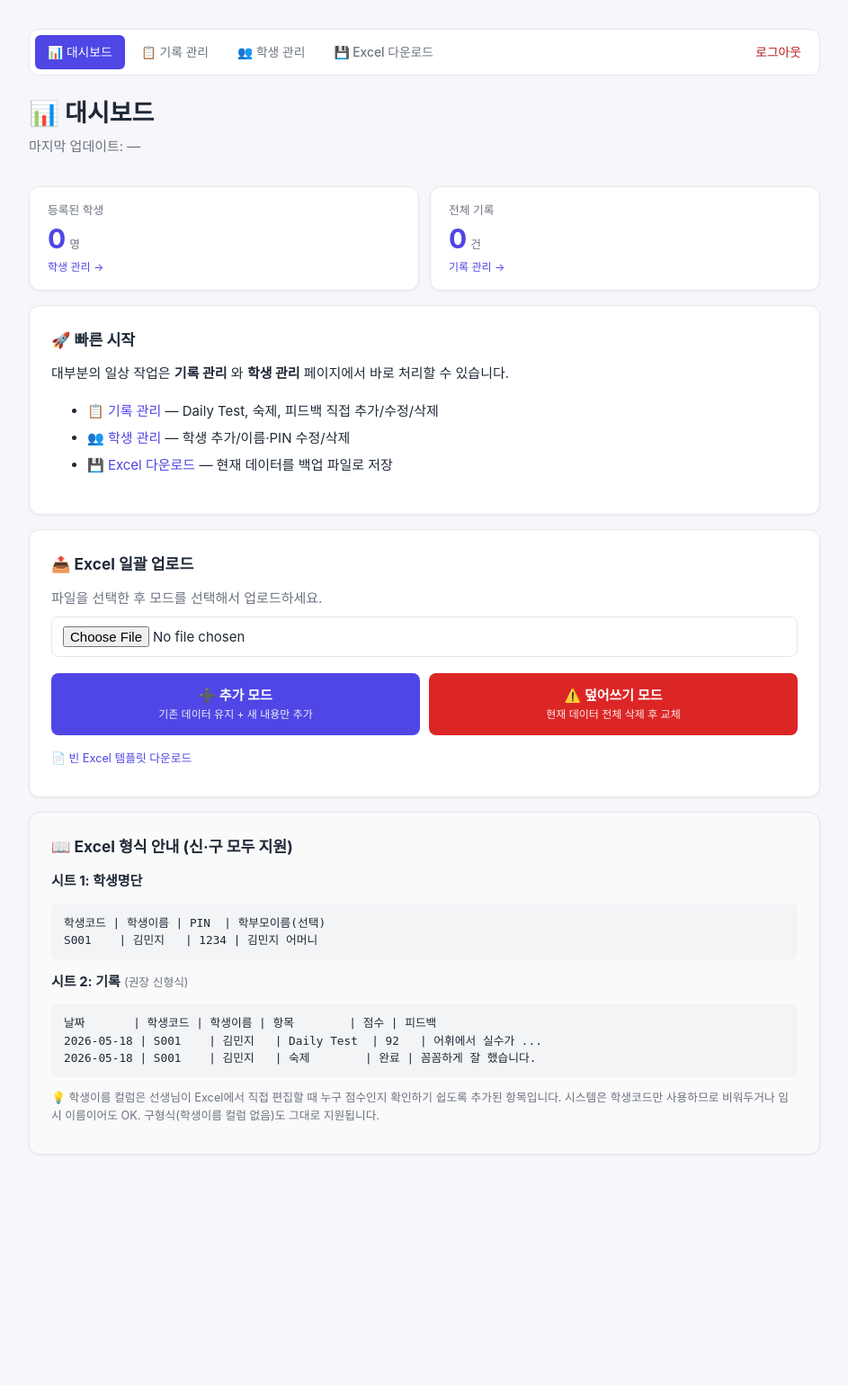
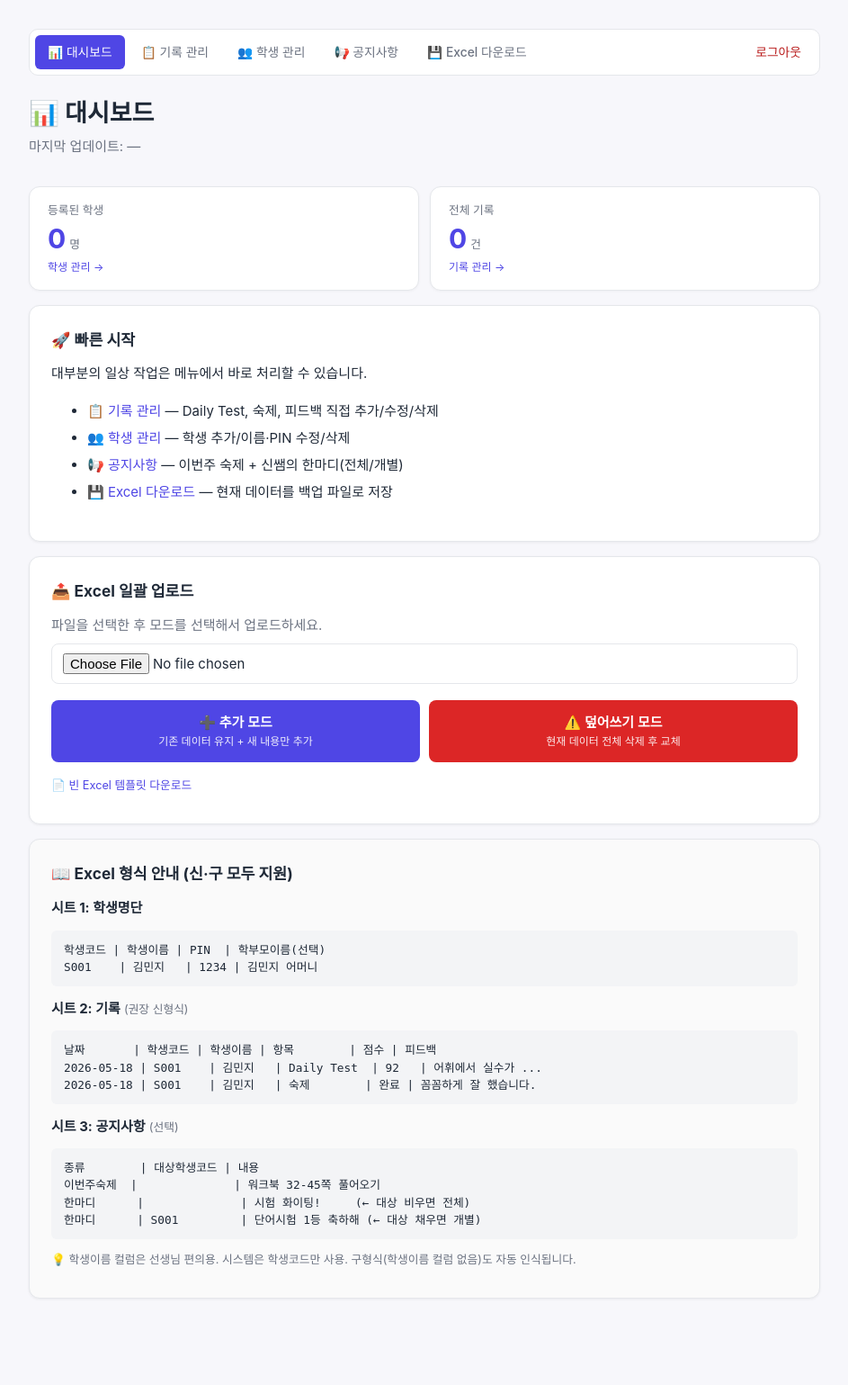
Before and after one commit to hernameisheather/Boin_theopen, a Flask app: page /admin in a window 1280 px wide. Shown: the whole page at 90% size, without its empty margins (168-1111 px from the left). Before the commit the page ends 1283 px from the top, so only its background shows below. Run offline with Flask 3, Linux system fonts and the light colour scheme; the visitor is signed in with stand-in values (Sample User, id 1).

Commit message:
Add homework + 신쌤의 한마디 (broadcast/individual messages)

```diff
--- a/app.py
+++ b/app.py
@@ -36,7 +36,13 @@ app.secret_key = APP_SECRET
 app.config["MAX_CONTENT_LENGTH"] = 10 * 1024 * 1024  # 10MB
 
 # ─── 데이터 ──────────────────────────────────────────────────
-_data_cache = {"mtime": 0, "students": {}, "records": []}
+_data_cache = {
+    "mtime": 0,
+    "students": {},
+    "records": [],
+    "homework": "",       # 이번주 숙제 (전체 공통, 단일 값)
+    "messages": [],       # 신쌤의 한마디: [{"student_code": "", "content": "..."}]
+}
 
 
 def _parse_date(v):
@@ -48,10 +54,11 @@ def _parse_date(v):
 
 
 def _parse_workbook(wb):
-    """openpyxl Workbook을 students/records로 파싱.
+    """openpyxl Workbook을 (students, records, homework, messages)로 파싱.
     `기록` 시트는 두 가지 형식 모두 자동 감지:
       - 신형식: 날짜 | 학생코드 | 학생이름 | 항목 | 점수 | 피드백
       - 구형식: 날짜 | 학생코드 | 항목 | 점수 | 피드백
+    `공지사항` 시트(선택): 종류 | 대상학생코드 | 내용
     """
     students = {}
     if "학생명단" in wb.sheetnames:
@@ -71,7 +78,6 @@ def _parse_workbook(wb):
         ws = wb["기록"]
         rows = list(ws.iter_rows(values_only=True))
         if rows:
-            # 헤더 행으로 형식 판별
             header = [str(c).strip() if c is not None else "" for c in rows[0]]
             has_name_col = len(header) >= 3 and header[2] in ("학생이름", "이름", "name", "Name")
 
@@ -79,7 +85,6 @@ def _parse_workbook(wb):
                 if not row or row[0] is None or (len(row) > 1 and row[1] is None):
                     continue
                 if has_name_col:
-                    # 신형식
                     records.append({
                         "date": _parse_date(row[0]),
                         "student_code": str(row[1]).strip(),
@@ -88,7 +93,6 @@ def _parse_workbook(wb):
                         "feedback": str(row[5]).strip() if len(row) > 5 and row[5] else "",
                     })
                 else:
-                    # 구형식
                     records.append({
                         "date": _parse_date(row[0]),
                         "student_code": str(row[1]).strip(),
@@ -97,13 +101,30 @@ def _parse_workbook(wb):
                         "feedback": str(row[4]).strip() if len(row) > 4 and row[4] else "",
                     })
 
-    return students, records
+    homework = ""
+    messages = []
+    if "공지사항" in wb.sheetnames:
+        ws = wb["공지사항"]
+        for row in list(ws.iter_rows(values_only=True))[1:]:
+            if not row or row[0] is None:
+                continue
+            kind = str(row[0]).strip()
+            code = str(row[1]).strip() if len(row) > 1 and row[1] else ""
+            content = str(row[2]).strip() if len(row) > 2 and row[2] else ""
+            if not content:
+                continue
+            if kind in ("이번주숙제", "이번주 숙제", "숙제", "homework"):
+                homework = content  # 마지막 행이 최종 값
+            elif kind in ("한마디", "신쌤의한마디", "신쌤의 한마디", "메시지", "message"):
+                messages.append({"student_code": code, "content": content})
+
+    return students, records, homework, messages
 
 
 def load_data():
     """Excel을 읽어서 메모리에 캐싱. 파일 수정시각이 바뀌면 재로딩."""
     if not os.path.exists(EXCEL_PATH):
-        _data_cache.update({"mtime": 0, "students": {}, "records": []})
+        _data_cache.update({"mtime": 0, "students": {}, "records": [], "homework": "", "messages": []})
         return _data_cache
 
     mtime = os.path.getmtime(EXCEL_PATH)
@@ -111,14 +132,33 @@ def load_data():
         return _data_cache
 
     wb = load_workbook(EXCEL_PATH, data_only=True)
-    students, records = _parse_workbook(wb)
+    students, records, homework, messages = _parse_workbook(wb)
 
-    _data_cache.update({"mtime": mtime, "students": students, "records": records})
+    _data_cache.update({
+        "mtime": mtime,
+        "students": students,
+        "records": records,
+        "homework": homework,
+        "messages": messages,
+    })
     return _data_cache
 
 
-def save_data(students, records):
-    """현재 메모리 상태를 Excel 파일로 저장 (신형식: 학생이름 컬럼 포함)."""
+def save_data(students=None, records=None, homework=None, messages=None):
+    """현재 메모리 상태를 Excel 파일로 저장.
+    None을 전달하면 현재 캐시 값을 그대로 유지 (덮어쓰기 안 함).
+    """
+    if students is None or records is None or homework is None or messages is None:
+        current = load_data()
+        if students is None:
+            students = current["students"]
+        if records is None:
+            records = current["records"]
+        if homework is None:
+            homework = current["homework"]
+        if messages is None:
+            messages = current["messages"]
+
     wb = Workbook()
     ws1 = wb.active
     ws1.title = "학생명단"
@@ -130,7 +170,7 @@ def save_data(students, records):
     ws2.append(["날짜", "학생코드", "학생이름", "항목", "점수", "피드백"])
     for r in records:
         code = r.get("student_code", "")
-        name = students.get(code, {}).get("name", "")  # 학생명단에서 자동 채우기
+        name = students.get(code, {}).get("name", "")
         ws2.append([
             r.get("date", ""),
             code,
@@ -140,7 +180,18 @@ def save_data(students, records):
             r.get("feedback", ""),
         ])
 
-    for ws, widths in [(ws1, [10, 12, 8, 18]), (ws2, [12, 10, 12, 14, 8, 50])]:
+    ws3 = wb.create_sheet("공지사항")
+    ws3.append(["종류", "대상학생코드", "내용"])
+    if homework:
+        ws3.append(["이번주숙제", "", homework])
+    for m in messages:
+        ws3.append(["한마디", m.get("student_code", ""), m.get("content", "")])
+
+    for ws, widths in [
+        (ws1, [10, 12, 8, 18]),
+        (ws2, [12, 10, 12, 14, 8, 50]),
+        (ws3, [14, 14, 60]),
+    ]:
         for i, w in enumerate(widths, 1):
             ws.column_dimensions[chr(64 + i)].width = w
 
@@ -150,7 +201,9 @@ def save_data(students, records):
 
 
 def _parse_uploaded_excel(file_storage):
-    """업로드된 Excel 파일을 임시 저장 후 파싱."""
+    """업로드된 Excel 파일을 임시 저장 후 파싱.
+    반환: (students, records, homework, messages)
+    """
     import tempfile
     with tempfile.NamedTemporaryFile(suffix=".xlsx", delete=False) as tmp:
         file_storage.save(tmp.name)
@@ -316,6 +369,12 @@ def my_page():
         if len(pts) >= 2:
             charts[cat] = _build_chart(pts)
 
+    # 이 학생에게 보여줄 한마디: 공통(빈 코드) + 본인 개별
+    my_messages = [
+        m for m in data["messages"]
+        if not m.get("student_code") or m.get("student_code") == code
+    ]
+
     return render_template(
         "student.html",
         student=student,
@@ -324,6 +383,8 @@ def my_page():
         stats=stats,
         class_avg=class_avg,
         charts=charts,
+        homework=data["homework"],
+        messages=my_messages,
         last_update=datetime.fromtimestamp(data["mtime"]).strftime("%Y-%m-%d %H:%M") if data["mtime"] else "—",
     )
 
@@ -358,38 +419,39 @@ def admin():
                 flash("Excel(.xlsx) 파일만 업로드 가능합니다.", "error")
             else:
                 try:
-                    new_students, new_records = _parse_uploaded_excel(f)
+                    new_students, new_records, new_homework, new_messages = _parse_uploaded_excel(f)
                 except Exception as e:
                     flash(f"엑셀 파일을 읽을 수 없습니다: {e}", "error")
                     return redirect(url_for("admin"))
 
                 if mode == "append":
-                    # 기존 데이터와 병합
                     current = load_data()
                     merged_students = dict(current["students"])
                     added_students = 0
-                    updated_pin_count = 0
                     for code, s in new_students.items():
                         if code not in merged_students:
                             merged_students[code] = s
                             added_students += 1
-                        else:
-                            # 학생코드 중복: 이름/PIN/학부모 정보는 기존 유지 (의도치 않은 덮어쓰기 방지)
-                            pass
 
-                    # 기록은 그대로 추가 (중복 검사 안 함 — 동일 날짜 여러 기록 허용)
                     merged_records = current["records"] + new_records
-                    save_data(merged_students, merged_records)
+                    # 이번주 숙제: 업로드 파일에 있으면 교체, 없으면 기존 유지
+                    final_homework = new_homework if new_homework else current["homework"]
+                    # 한마디: 기존 + 신규 모두 보존
+                    merged_messages = current["messages"] + new_messages
+
+                    save_data(merged_students, merged_records, final_homework, merged_messages)
+                    parts = [f"신규 학생 {added_students}명", f"기록 {len(new_records)}건"]
+                    if new_homework:
+                        parts.append("이번주 숙제 교체")
+                    if new_messages:
+                        parts.append(f"한마디 {len(new_messages)}건")
+                    flash(f"추가 완료: {', '.join(parts)} 적용됨.", "success")
+                else:
+                    # 덮어쓰기: 전체 교체
+                    save_data(new_students, new_records, new_homework, new_messages)
                     flash(
-                        f"추가 완료: 신규 학생 {added_students}명, 기록 {len(new_records)}건 추가. "
-                        f"(중복 학생코드는 기존 정보 유지)",
-                        "success"
-                    )
-                else:
-                    # 덮어쓰기: 기존 데이터 모두 삭제 후 업로드 내용으로 교체
-                    save_data(new_students, new_records)
-                    flash(
-                        f"덮어쓰기 완료: 학생 {len(new_students)}명, 기록 {len(new_records)}건으로 전체 교체됨.",
+                        f"덮어쓰기 완료: 학생 {len(new_students)}명, 기록 {len(new_records)}건, "
+                        f"한마디 {len(new_messages)}건으로 전체 교체됨.",
                         "success"
                     )
         return redirect(url_for("admin"))
@@ -541,8 +603,9 @@ def admin_student_edit(code):
         if request.form.get("action") == "delete":
             del data["students"][code]
             data["records"] = [r for r in data["records"] if r["student_code"] != code]
-            save_data(data["students"], data["records"])
-            flash(f"학생 '{code}'와(과) 관련된 모든 기록이 삭제되었습니다.", "success")
+            data["messages"] = [m for m in data["messages"] if m.get("student_code") != code]
+            save_data(data["students"], data["records"], data["homework"], data["messages"])
+            flash(f"학생 '{code}'와(과) 관련된 모든 기록·한마디가 삭제되었습니다.", "success")
             return redirect(url_for("admin_students"))
 
         new_code = request.form.get("student_code", "").strip()
@@ -576,6 +639,59 @@ def admin_student_edit(code):
     )
 
 
+# ─── 라우트: 관리자 — 공지사항(이번주 숙제 + 한마디) ────────
+@app.route("/admin/announcements", methods=["GET", "POST"])
+@admin_required
+def admin_announcements():
+    data = load_data()
+
+    if request.method == "POST":
+        action = request.form.get("action", "")
+
+        if action == "update_homework":
+            new_homework = request.form.get("homework", "").strip()
+            save_data(homework=new_homework)
+            if new_homework:
+                flash("이번주 숙제가 업데이트되었습니다.", "success")
+            else:
+                flash("이번주 숙제가 삭제되었습니다.", "success")
+
+        elif action == "add_message":
+            content = request.form.get("content", "").strip()
+            student_code = request.form.get("student_code", "").strip()
+            if not content:
+                flash("한마디 내용을 입력해주세요.", "error")
+            elif student_code and student_code not in data["students"]:
+                flash("선택한 학생코드가 존재하지 않습니다.", "error")
+            else:
+                new_messages = data["messages"] + [{"student_code": student_code, "content": content}]
+                save_data(messages=new_messages)
+                target = data["students"][student_code]["name"] if student_code else "전체"
+                flash(f"한마디가 추가되었습니다. (대상: {target})", "success")
+
+        elif action == "delete_message":
+            try:
+                idx = int(request.form.get("idx", -1))
+            except ValueError:
+                idx = -1
+            if 0 <= idx < len(data["messages"]):
+                new_messages = list(data["messages"])
+                del new_messages[idx]
+                save_data(messages=new_messages)
+                flash("한마디가 삭제되었습니다.", "success")
+            else:
+                flash("삭제할 한마디를 찾을 수 없습니다.", "error")
+
+        return redirect(url_for("admin_announcements"))
+
+    return render_template(
+        "admin_announcements.html",
+        homework=data["homework"],
+        messages=data["messages"],
+        students=data["students"],
+    )
+
+
 # ─── 라우트: Excel 다운로드/템플릿 ───────────────────────────
 @app.route("/admin/download")
 @admin_required
@@ -594,7 +710,7 @@ def admin_download():
 
 @app.route("/admin/template")
 def download_template():
-    """빈 Excel 템플릿 다운로드 (신형식: 학생이름 컬럼 포함)."""
+    """빈 Excel 템플릿 다운로드 (3시트: 학생명단, 기록, 공지사항)."""
     wb = Workbook()
     ws1 = wb.active
     ws1.title = "학생명단"
@@ -610,7 +726,17 @@ def download_template():
     ws2.append(["2026-05-18", "S002", "이도윤", "Daily Test", "85",
                 "문법 파트에서 2개 틀렸습니다. 복습 권장."])
 
-    for ws, widths in [(ws1, [10, 12, 8, 18]), (ws2, [12, 10, 12, 14, 8, 50])]:
+    ws3 = wb.create_sheet("공지사항")
+    ws3.append(["종류", "대상학생코드", "내용"])
+    ws3.append(["이번주숙제", "", "워크북 32-45쪽 풀고, 단어 50개 외워오기"])
+    ws3.append(["한마디", "", "시험 기간 화이팅! 모두 잘 할 수 있을거예요."])
+    ws3.append(["한마디", "S001", "단어시험 1등 축하해요. 다음주도 기대할게요!"])
+
+    for ws, widths in [
+        (ws1, [10, 12, 8, 18]),
+        (ws2, [12, 10, 12, 14, 8, 50]),
+        (ws3, [14, 14, 60]),
+    ]:
         for i, w in enumerate(widths, 1):
             ws.column_dimensions[chr(64 + i)].width = w
 
--- a/templates/_admin_nav.html
+++ b/templates/_admin_nav.html
@@ -2,6 +2,7 @@
   <a href="{{ url_for('admin') }}" class="{% if request.endpoint == 'admin' %}active{% endif %}">📊 대시보드</a>
   <a href="{{ url_for('admin_records') }}" class="{% if request.endpoint in ['admin_records', 'admin_record_edit'] %}active{% endif %}">📋 기록 관리</a>
   <a href="{{ url_for('admin_students') }}" class="{% if request.endpoint in ['admin_students', 'admin_student_edit'] %}active{% endif %}">👥 학생 관리</a>
+  <a href="{{ url_for('admin_announcements') }}" class="{% if request.endpoint == 'admin_announcements' %}active{% endif %}">📢 공지사항</a>
   <a href="{{ url_for('admin_download') }}">💾 Excel 다운로드</a>
   <a href="{{ url_for('admin_logout') }}" class="logout">로그아웃</a>
 </nav>
--- a/templates/admin.html
+++ b/templates/admin.html
@@ -25,10 +25,11 @@
 
 <section class="card">
   <h2>🚀 빠른 시작</h2>
-  <p>대부분의 일상 작업은 <b>기록 관리</b> 와 <b>학생 관리</b> 페이지에서 바로 처리할 수 있습니다.</p>
+  <p>대부분의 일상 작업은 메뉴에서 바로 처리할 수 있습니다.</p>
   <ul style="line-height:2;">
     <li>📋 <a href="{{ url_for('admin_records') }}">기록 관리</a> — Daily Test, 숙제, 피드백 직접 추가/수정/삭제</li>
     <li>👥 <a href="{{ url_for('admin_students') }}">학생 관리</a> — 학생 추가/이름·PIN 수정/삭제</li>
+    <li>📢 <a href="{{ url_for('admin_announcements') }}">공지사항</a> — 이번주 숙제 + 신쌤의 한마디(전체/개별)</li>
     <li>💾 <a href="{{ url_for('admin_download') }}">Excel 다운로드</a> — 현재 데이터를 백업 파일로 저장</li>
   </ul>
 </section>
@@ -64,6 +65,11 @@ S001    | 김민지   | 1234 | 김민지 어머니</pre>
   <pre>날짜       | 학생코드 | 학생이름 | 항목        | 점수 | 피드백
 2026-05-18 | S001    | 김민지   | Daily Test  | 92   | 어휘에서 실수가 ...
 2026-05-18 | S001    | 김민지   | 숙제        | 완료 | 꼼꼼하게 잘 했습니다.</pre>
-  <p class="muted small">💡 학생이름 컬럼은 선생님이 Excel에서 직접 편집할 때 누구 점수인지 확인하기 쉽도록 추가된 항목입니다. 시스템은 학생코드만 사용하므로 비워두거나 임시 이름이어도 OK. 구형식(학생이름 컬럼 없음)도 그대로 지원됩니다.</p>
+  <p><b>시트 3: 공지사항</b> <span class="muted small">(선택)</span></p>
+  <pre>종류        | 대상학생코드 | 내용
+이번주숙제  |              | 워크북 32-45쪽 풀어오기
+한마디      |              | 시험 화이팅!     (← 대상 비우면 전체)
+한마디      | S001         | 단어시험 1등 축하해 (← 대상 채우면 개별)</pre>
+  <p class="muted small">💡 학생이름 컬럼은 선생님 편의용. 시스템은 학생코드만 사용. 구형식(학생이름 컬럼 없음)도 자동 인식됩니다.</p>
 </section>
 {% endblock %}
```
Also changed, not shown: static/style.css (+67 -0 lines), templates/admin_announcements.html (added, +86 -0 lines), templates/student.html (+23 -0 lines).
